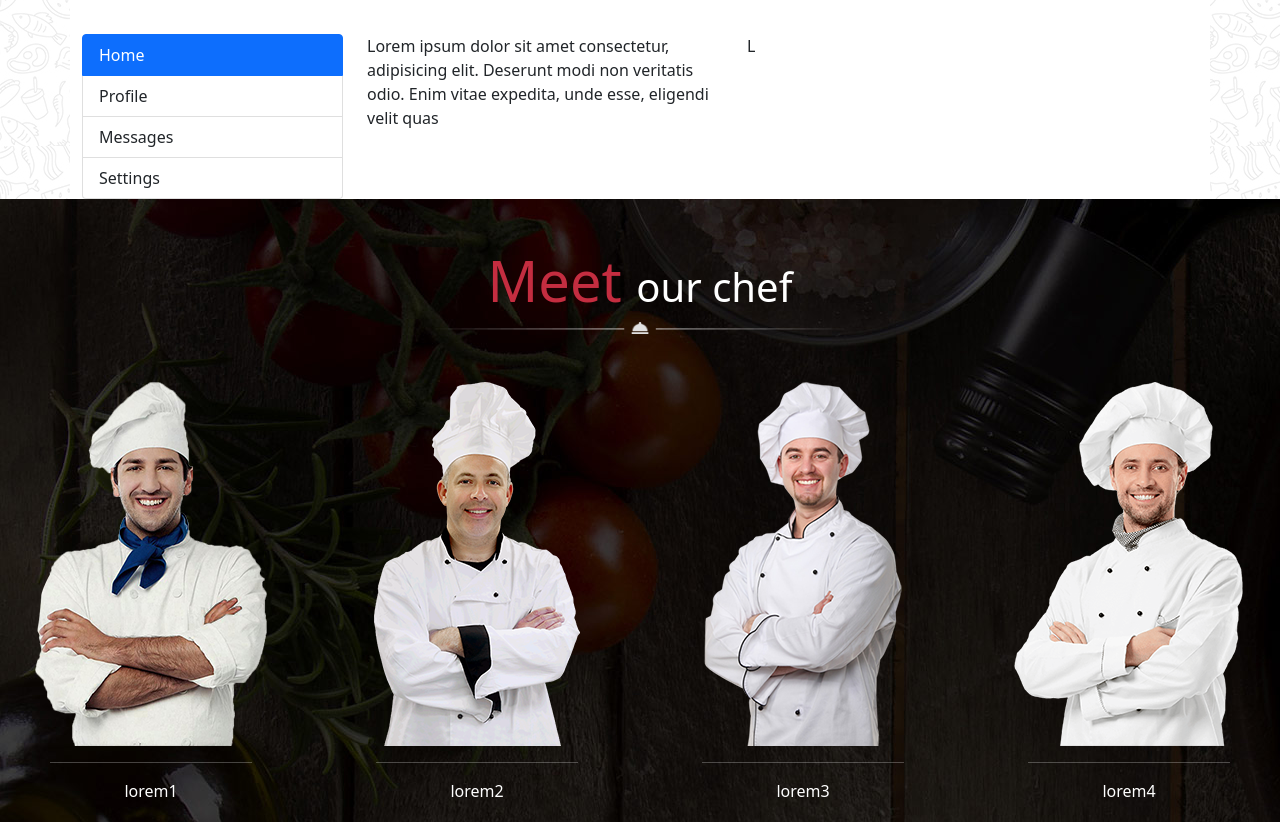
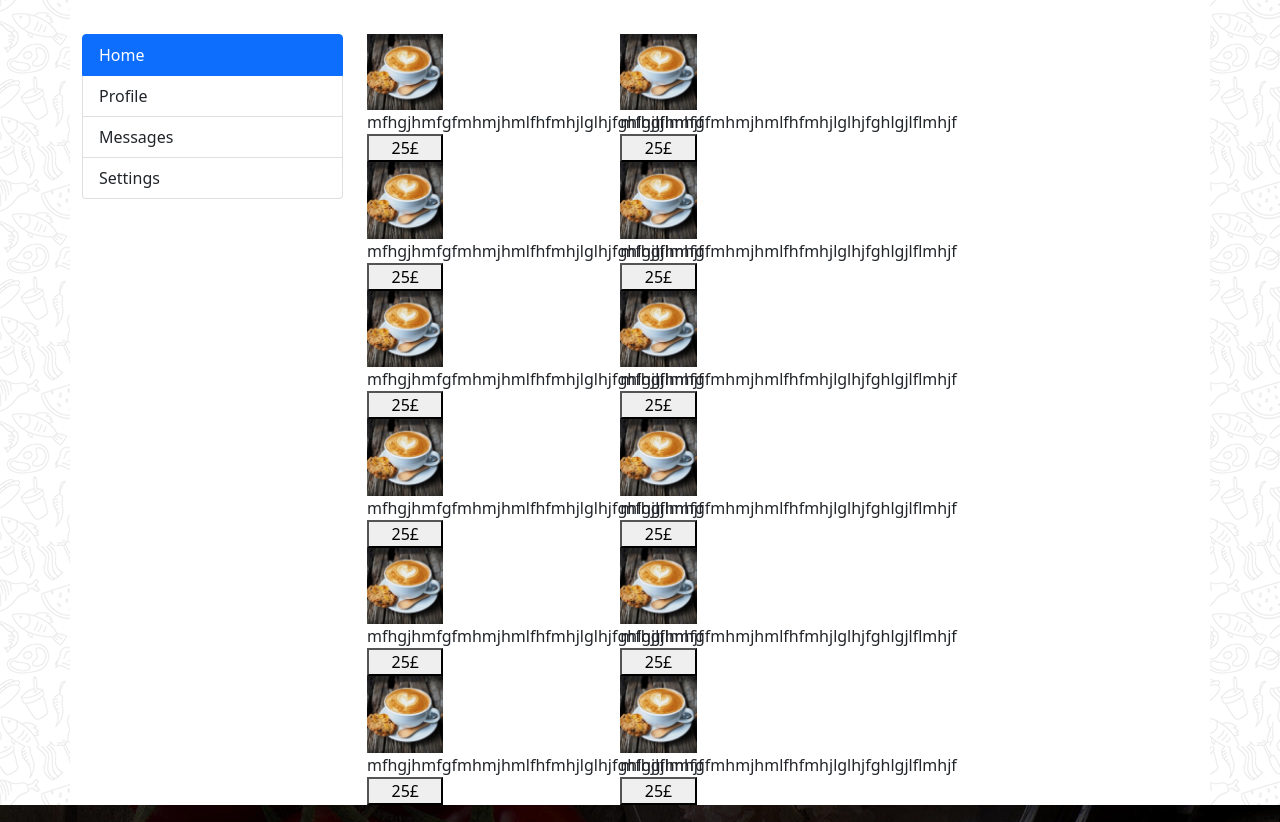
Before and after one commit to mussasso/git_bootstrap_les_chefs_24, a website: page index.html in a window 1280 px wide. Shown: the part 1359-2181 px from the top of the page. Drawn offline with nearby package versions, Linux system fonts and the light colour scheme.

Commit message:
reste cards&nav-fixed

```diff
--- a/index.html
+++ b/index.html
@@ -109,11 +109,82 @@
               href="#list-settings" role="tab" aria-controls="list-settings">Settings</a>
           </div>
         </div>
-        <div class="col-12 col-md-4">
+        <div class="col-12 col-md-8">
           <div class="tab-content" id="nav-tabContent">
-            <div class="tab-pane fade show active" id="list-home" role="tabpanel" aria-labelledby="list-home-list">Lorem
-              ipsum dolor sit amet consectetur, adipisicing elit. Deserunt modi non veritatis odio. Enim vitae expedita,
-              unde esse, eligendi velit quas </div>
+            <div class="tab-pane fade show active" id="list-home" role="tabpanel" aria-labelledby="list-home-list">
+              <div class="row">
+                <div class=" col-4">
+                  <img class="col-4" src="./public/images/menu_image_1.jpg" alt="">
+                  <div class="c-t col-4">mfhgjhmfgfmhmjhmlfhfmhjlglhjfghlgjlflmhjf</div>
+                  <button class="col-4">25£</button>
+                </div>
+                <div class="col-4">
+                  <img class="col-4" src="./public/images/menu_image_1.jpg" alt="">
+                  <div class="c-t col-4">mfhgjhmfgfmhmjhmlfhfmhjlglhjfghlgjlflmhjf</div>
+                  <button class="col-4">25£</button>
+                </div>
+              </div>
+              <div class="row">
+                <div class=" col-4">
+                  <img class="col-4" src="./public/images/menu_image_1.jpg" alt="">
+                  <div class="c-t col-4">mfhgjhmfgfmhmjhmlfhfmhjlglhjfghlgjlflmhjf</div>
+                  <button class="col-4">25£</button>
+                </div>
+                <div class="col-4">
+                  <img class="col-4" src="./public/images/menu_image_1.jpg" alt="">
+                  <div class="c-t col-4">mfhgjhmfgfmhmjhmlfhfmhjlglhjfghlgjlflmhjf</div>
+                  <button class="col-4">25£</button>
+                </div>
+              </div>
+              <div class="row">
+                <div class=" col-4">
+                  <img class="col-4" src="./public/images/menu_image_1.jpg" alt="">
+                  <div class="c-t col-4">mfhgjhmfgfmhmjhmlfhfmhjlglhjfghlgjlflmhjf</div>
+                  <button class="col-4">25£</button>
+                </div>
+                <div class="col-4">
+                  <img class="col-4" src="./public/images/menu_image_1.jpg" alt="">
+                  <div class="c-t col-4">mfhgjhmfgfmhmjhmlfhfmhjlglhjfghlgjlflmhjf</div>
+                  <button class="col-4">25£</button>
+                </div>
+              </div>
+              <div class="row">
+                <div class=" col-4">
+                  <img class="col-4" src="./public/images/menu_image_1.jpg" alt="">
+                  <div class="c-t col-4">mfhgjhmfgfmhmjhmlfhfmhjlglhjfghlgjlflmhjf</div>
+                  <button class="col-4">25£</button>
+                </div>
+                <div class="col-4">
+                  <img class="col-4" src="./public/images/menu_image_1.jpg" alt="">
+                  <div class="c-t col-4">mfhgjhmfgfmhmjhmlfhfmhjlglhjfghlgjlflmhjf</div>
+                  <button class="col-4">25£</button>
+                </div>
+              </div>
+              <div class="row">
+                <div class=" col-4">
+                  <img class="col-4" src="./public/images/menu_image_1.jpg" alt="">
+                  <div class="c-t col-4">mfhgjhmfgfmhmjhmlfhfmhjlglhjfghlgjlflmhjf</div>
+                  <button class="col-4">25£</button>
+                </div>
+                <div class="col-4">
+                  <img class="col-4" src="./public/images/menu_image_1.jpg" alt="">
+                  <div class="c-t col-4">mfhgjhmfgfmhmjhmlfhfmhjlglhjfghlgjlflmhjf</div>
+                  <button class="col-4">25£</button>
+                </div>
+              </div>
+              <div class="row">
+                <div class=" col-4">
+                  <img class="col-4" src="./public/images/menu_image_1.jpg" alt="">
+                  <div class="c-t col-4">mfhgjhmfgfmhmjhmlfhfmhjlglhjfghlgjlflmhjf</div>
+                  <button class="col-4">25£</button>
+                </div>
+                <div class="col-4">
+                  <img class="col-4" src="./public/images/menu_image_1.jpg" alt="">
+                  <div class="c-t col-4">mfhgjhmfgfmhmjhmlfhfmhjlglhjfghlgjlflmhjf</div>
+                  <button class="col-4">25£</button>
+                </div>
+              </div>
+            </div>
             <div class="tab-pane fade" id="list-profile" role="tabpanel" aria-labelledby="list-profile-list">...</div>
             <div class="tab-pane fade" id="list-messages" role="tabpanel" aria-labelledby="list-messages-list">Lorem,
               ipsum dolor sit amet consectetur adipisicing elit. Sed amet iusto quidem consectetur at facilis vero
@@ -121,16 +192,6 @@
             <div class="tab-pane fade" id="list-settings" role="tabpanel" aria-labelledby="list-settings-list">Lorem
               ipsum dolor sit amet consectetur adipisicing elit. Sunt doloremque maiores veniam in sapiente reiciendis.
               Nulla consectetur vel dicta consequatur sed temporibus quas, neque </div>
-          </div>
-        </div>
-        <div class="col-12 col-md-4">
-          <div class="tab-content" id="nav-tabContent">
-            <div class="tab-pane fade show active" id="list-home" role="tabpanel" aria-labelledby="list-home-list">L  </div>
-            <div class="tab-pane fade" id="list-profile" role="tabpanel" aria-labelledby="list-profile-list">moh</div>
-            <div class="tab-pane fade" id="list-messages" role="tabpanel" aria-labelledby="list-messages-list">muss2
-            </div>
-            <div class="tab-pane fade" id="list-settings" role="tabpanel" aria-labelledby="list-settings-list">dar3
-            </div>
           </div>
         </div>
       </div>
@@ -302,6 +363,12 @@
     <div class="col-12 col-md-4 align-self-center text-center overflow-hidden">
       <h2>ABOUT US</h2>
       <p>Lorem ipsum, dolor sit amet consectetur adipisicing elit. Vero repellendus incidunt a ratione sit autem veniam maxime quas nam dolorum, voluptatibus odit fugit tempore corporis voluptate sunt ullam expedita iusto.</p>
+      <div class="icon">
+        <i></i>
+        <i></i>
+        <i></i>
+        <i></i>
+      </div>
     </div>
     <div class="col-12 col-md-4 align-self-center text-center mx-auto">
       <h2>Instagram</h2>
@@ -311,7 +378,7 @@
         <img src="./public/images/instragram_gallery_img1.jpg" class="col-5 col-md-3" alt="">
         <img src="./public/images/instragram_gallery_img2.jpg" class="col-5 col-md-3" alt="">
       </div>
-      <div class="row mx-auto justify-content-center">
+      <div class="row mx-auto justify-content-center py-2">
         <img src="./public/images/instragram_gallery_img2.jpg" class="col-5 col-md-3" alt="">
         <img src="./public/images/instragram_gallery_img1.jpg" class="col-5 col-md-3" alt="">
         <img src="./public/images/instragram_gallery_img2.jpg" class="col-5 col-md-3" alt="">
@@ -331,7 +398,7 @@
     </div>
   </div>
 </footer>
-<footer style="background-color:red; height: 10vh"></footer>
+<footer style="background-color:#C42D40; height:10vh;"></footer>
 
   <!-- link javascript -->
   <script src="https://cdn.jsdelivr.net/npm/bootstrap@5.2.0-beta1/dist/js/bootstrap.bundle.min.js"
--- a/public/sass/style.sass
+++ b/public/sass/style.sass
@@ -157,9 +157,6 @@ body
             .container
                 background-color: white
                 .row
-                    h2
-                        img
-                .row
                     .card2
                         img
                             border-radius: 1rem
@@ -176,8 +173,13 @@ body
                             font-size: 1.5rem
                         p
                             text-align: start
-
-
+            .row
+                button
+                    background-color: #C42D40
+                    border: none
+                    border-radius: 20px
+                    line-height: 2.5
+                    color: #ffffff
 
 
 
@@ -194,13 +196,17 @@ body
                      color: #C42D40
             #img5
                 border: none
-
         .row
-            img
-                border-radius: 50%
-                border: 3px solid lightgray
-                h2
+            div
+                img
+                    border-radius: 50%
+                    border: 3px solid lightgray
+                div
+                    h2
                     span
+                        color: #C42D40
+                    p
+                        color: #ffffff
             div
                 gap: 1.5em
                 div
@@ -226,3 +232,17 @@ body
 
     footer
         background-image: url(../images/footer_background.jpg)
+        color: #ffffff
+        .row
+            div
+                .icon
+            div
+                h2
+            div
+                button
+                    background-color: #C42D40
+                    line-height: 2.5
+                    border-radius: 30px
+                    padding: 2px 20px
+                    margin: 3px
+                    border: 0.1px solid #ffffff
```
Also changed, not shown: public/css/style.css, 1 other file.
